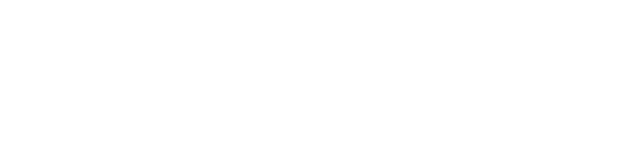
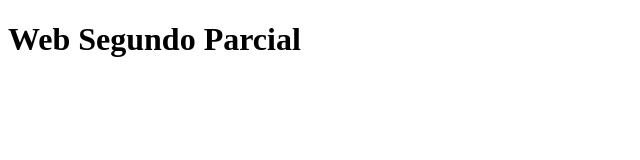
Before and after one commit to tomysall/di-grupo3, a plain HTML site: page index.html in a window 1280 px wide. Shown: the whole page, without its empty margins (0-640 px from the left). Drawn offline with Linux system fonts and the light colour scheme.

Commit message:
h1 agregado

```diff
--- a/index.html
+++ b/index.html
@@ -8,5 +8,8 @@
 </head>
 <body>
 
+
+    <h1>Web Segundo Parcial</h1>
+
 </body>
 </html>
```
